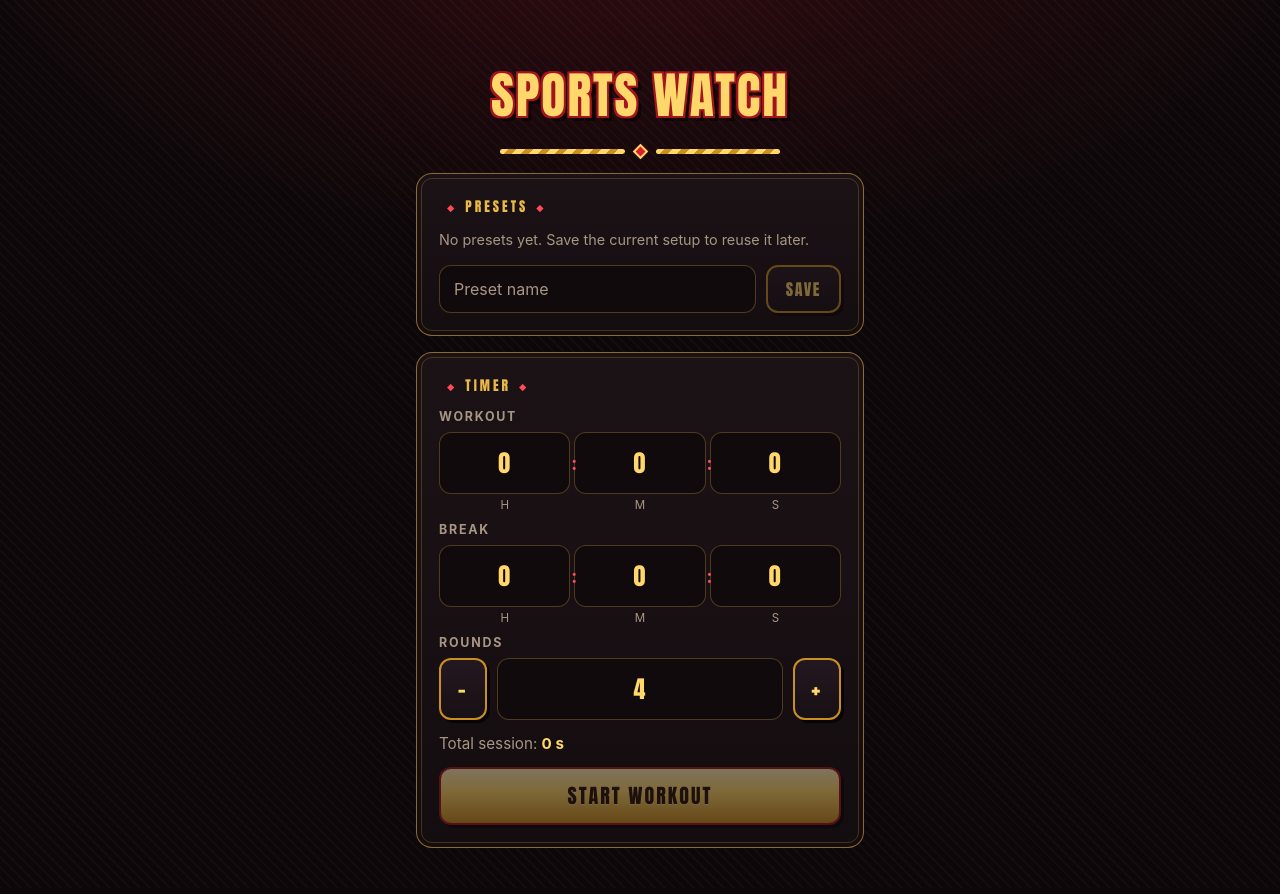
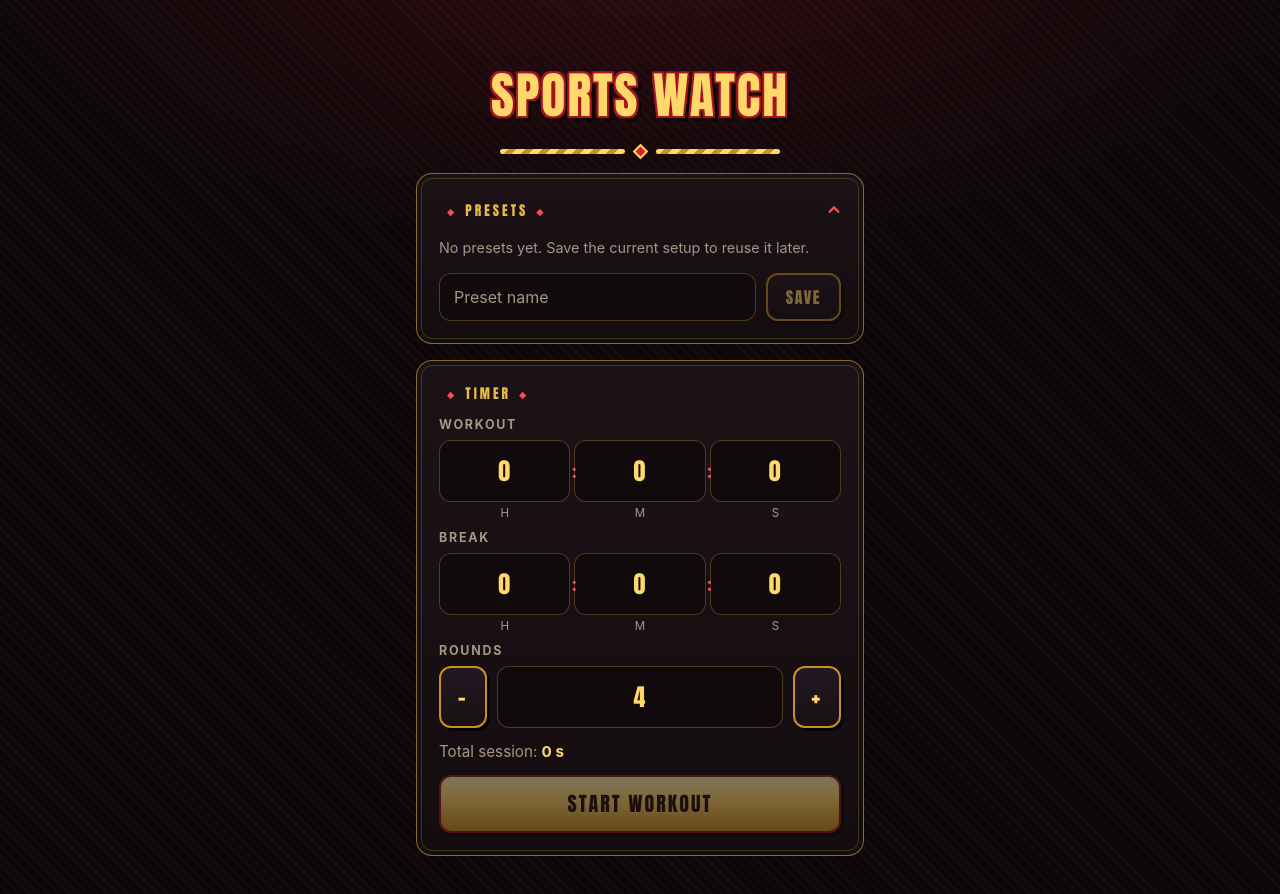
Before and after one commit to vlvagerviwager/sports-watch, a React (Vite) app: page / in a window 1280 px wide. Built offline with nearby package versions, Linux system fonts and the light colour scheme.

Commit message:
feat: make preset list collapsible
The presets card title is now a toggle with a chevron. The panel starts
collapsed when presets exist, expands when the list is empty, and opens
automatically after saving a preset.

```diff
--- a/src/components/SetupView.tsx
+++ b/src/components/SetupView.tsx
@@ -23,6 +23,13 @@ export function SetupView({
 }: SetupViewProps) {
   const [presetName, setPresetName] = useState("");
   const [roundsDraft, setRoundsDraft] = useState(String(config.rounds));
+  const [presetsOpen, setPresetsOpen] = useState(presets.length === 0);
+
+  useEffect(() => {
+    if (presets.length === 0) {
+      setPresetsOpen(true);
+    }
+  }, [presets.length]);
 
   useEffect(() => {
     const parsed =
@@ -45,6 +52,7 @@ export function SetupView({
     if (name === "") return;
     onSavePreset(name, config);
     setPresetName("");
+    setPresetsOpen(true);
   };
 
   const changeRounds = (delta: number) => {
@@ -64,8 +72,25 @@ export function SetupView({
 
       <section className="card" aria-labelledby="presets-heading">
         <h2 className="card-title" id="presets-heading">
-          Presets
+          <button
+            type="button"
+            className="card-toggle"
+            aria-expanded={presetsOpen}
+            aria-controls="presets-panel"
+            onClick={() => setPresetsOpen((open) => !open)}
+          >
+            <span className="card-title-text">Presets</span>
+            <svg
+              className={"chevron" + (presetsOpen ? " is-open" : "")}
+              viewBox="0 0 16 16"
+              aria-hidden="true"
+              focusable="false"
+            >
+              <path d="M3 6 L8 11 L13 6" />
+            </svg>
+          </button>
         </h2>
+        <div id="presets-panel" className="presets-panel" hidden={!presetsOpen}>
           <PresetList
             presets={presets}
             onLoad={(next) => onConfigChange({ ...next })}
@@ -93,11 +118,12 @@ export function SetupView({
               Save
             </button>
           </div>
+        </div>
       </section>
 
       <section className="card" aria-labelledby="timer-heading">
         <h2 className="card-title" id="timer-heading">
-          Timer
+          <span className="card-title-text">Timer</span>
         </h2>
 
         <TimeInput
--- a/src/styles.css
+++ b/src/styles.css
@@ -166,13 +166,60 @@ input {
   color: var(--gold);
 }
 
-.card-title::before,
-.card-title::after {
+.card-title-text::before,
+.card-title-text::after {
   content: "\25C6";
   color: var(--red-light);
   font-size: 0.7em;
   margin: 0 8px;
   vertical-align: 1px;
+}
+
+.card-toggle {
+  display: flex;
+  align-items: center;
+  justify-content: space-between;
+  gap: 10px;
+  width: 100%;
+  background: none;
+  border: none;
+  padding: 4px 0;
+  margin: 0;
+  font: inherit;
+  color: inherit;
+  letter-spacing: inherit;
+  text-transform: inherit;
+  cursor: pointer;
+  text-align: left;
+}
+
+.chevron {
+  flex: 0 0 auto;
+  width: 14px;
+  height: 14px;
+  transition: transform 0.2s ease;
+}
+
+.chevron path {
+  fill: none;
+  stroke: var(--red-light);
+  stroke-width: 2.5;
+  stroke-linecap: round;
+  stroke-linejoin: round;
+}
+
+.chevron.is-open {
+  transform: rotate(180deg);
+}
+
+.presets-panel {
+  display: flex;
+  flex-direction: column;
+  gap: 14px;
+}
+
+.presets-panel[hidden] {
+  display: none;
 }
 
 .muted {
```
Lines whose indentation alone changed are shown as unchanged.
